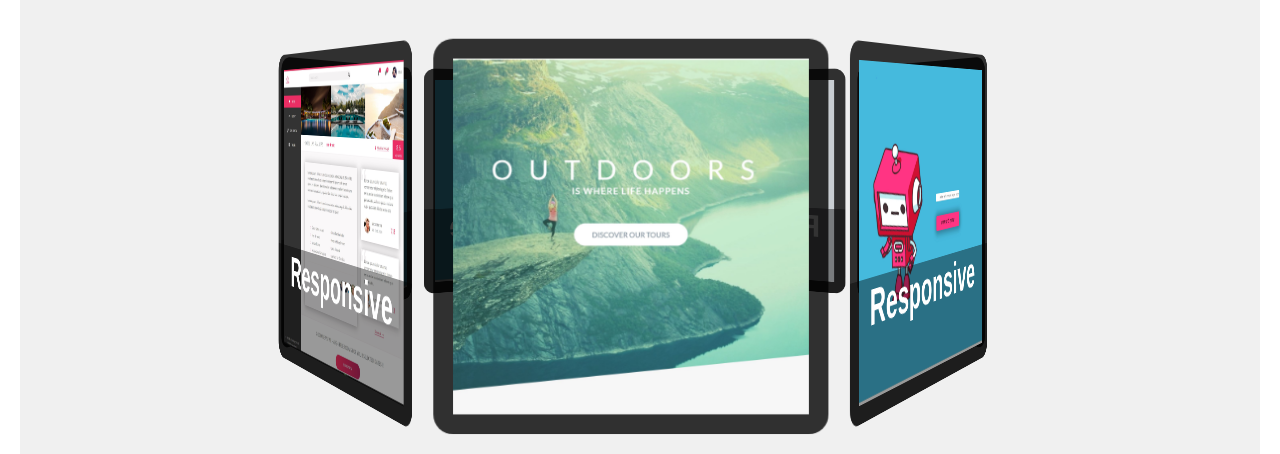
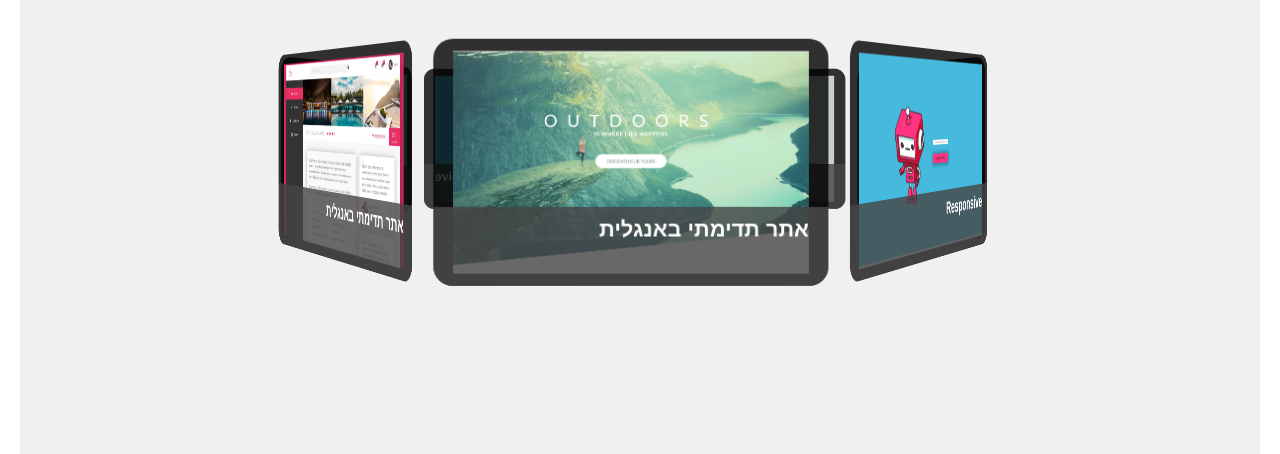
Before and after one commit to MotiLM2003/old-portfolio-page, a website: page index.html in a window 1280 px wide. Shown: the part 622-1076 px from the top of the page. Drawn offline with nearby package versions, Linux system fonts and the light colour scheme.

Commit message:
progress

```diff
--- a/index.html
+++ b/index.html
@@ -54,13 +54,16 @@
                 <img src="img/projects/p-1.JPG"
               /></a>
               <div class="carousel__info">
-                Responsive
+                אתר תדימתי באנגלית
               </div>
             </div>
             <div class="carousel__cell">
               <a href="https://motilm2003.github.io/Natours/" target="_blank">
                 <img src="img/projects/p-2.JPG"
               /></a>
+              <div class="carousel__info">
+                אתר תדימתי באנגלית
+              </div>
             </div>
             <div class="carousel__cell">
               <a
@@ -106,7 +109,8 @@
                 Responsive
               </div>
             </div>
-            <div class="carousel__cell"> <a
+            <div class="carousel__cell">
+              <a
                 href="https://motilm2003.github.io/quotes-robo/"
                 target="_blank"
               >
@@ -114,7 +118,8 @@
               /></a>
               <div class="carousel__info">
                 Responsive
-            </div></div>
+              </div>
+            </div>
             <div class="carousel__cell">8</div>
             <div class="carousel__cell">9</div>
             <div class="carousel__cell">10</div>
--- a/sass/components/_carouseld3d.scss
+++ b/sass/components/_carouseld3d.scss
@@ -30,7 +30,7 @@ body {
 .carousel__cell {
   position: absolute;
   width: 400px;
-  height: 400px;
+  height: 250px;
   left: 0;
   top: 0;
   font-size: 80px;
@@ -59,10 +59,12 @@ body {
 .carousel__info {
   position: absolute;
   bottom: 0;
-  height: 15rem;
-  font-size: 5.5rem;
-  background: rgba(#000000, 0.4);
+  height: 8rem;
+  font-size: 2.2rem;
+  background: rgba(rgb(70, 69, 69), 0.8);
   width: 100%;
+  text-align: right;
+  padding: 1rem 2rem;
 }
 
 .carousel__cell:nth-child(9n + 1) {
--- a/sass/pages/_home.scss
+++ b/sass/pages/_home.scss
@@ -7,7 +7,7 @@
       rgba($color-primary-light, 0.68),
       rgba($color-primary-dark, 0.8)
     ),
-    url('img/header_logo.jpg');
+    url('../img/header_logo.jpg');
   background-size: cover;
   clip-path: polygon(0 0, 100% 0, 100% 100%, 0 82%);
   position: relative;
@@ -79,7 +79,7 @@
   height: 100rem;
   width: 100rem;
   &__avatar {
-    background-image: url('img/avatar.png');
+    background-image: url('../img/avatar.png');
     width: 20%;
     height: 20%;
     background-size: cover;
@@ -112,7 +112,7 @@
 
 // icons
 .fac-database {
-  background-image: url('img/svg/database.svg');
+  background-image: url('../img/svg/database.svg');
   background-repeat: no-repeat;
   background-color: red;
   display: block;
@@ -126,7 +126,7 @@
       rgba($color-primary-light, 0.68),
       rgba($color-primary-dark, 0.8)
     ),
-    url(img/header_3.jpg);
+    url(../img/header_3.jpg);
   height: 87rem;
   background-size: cover;
   transform: skewY(-7deg);
```
Also changed, not shown: css/style.css. Lines whose indentation alone changed are shown as unchanged.
